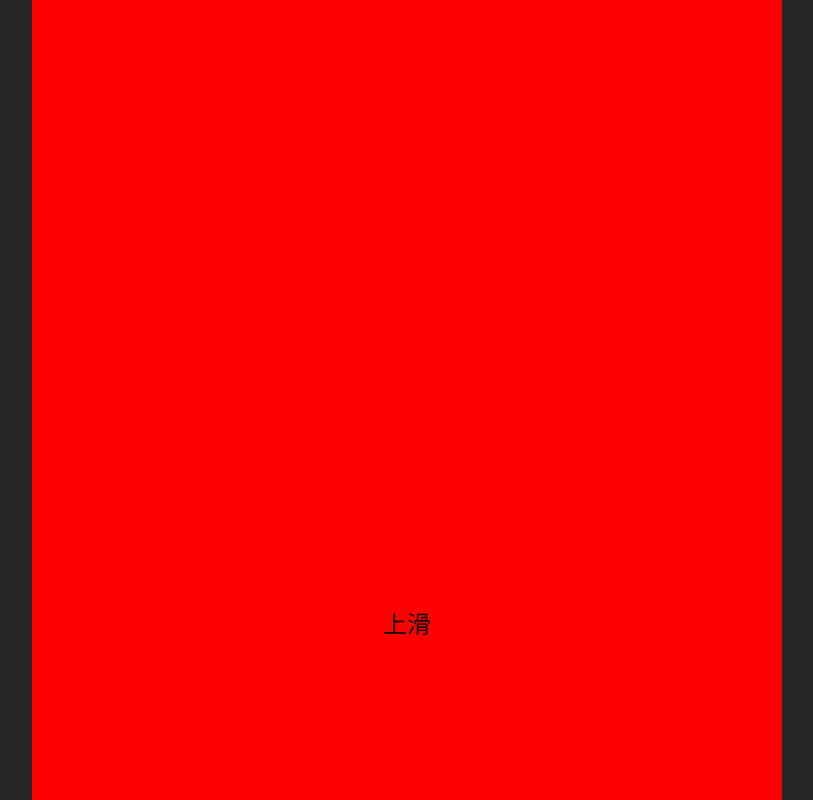
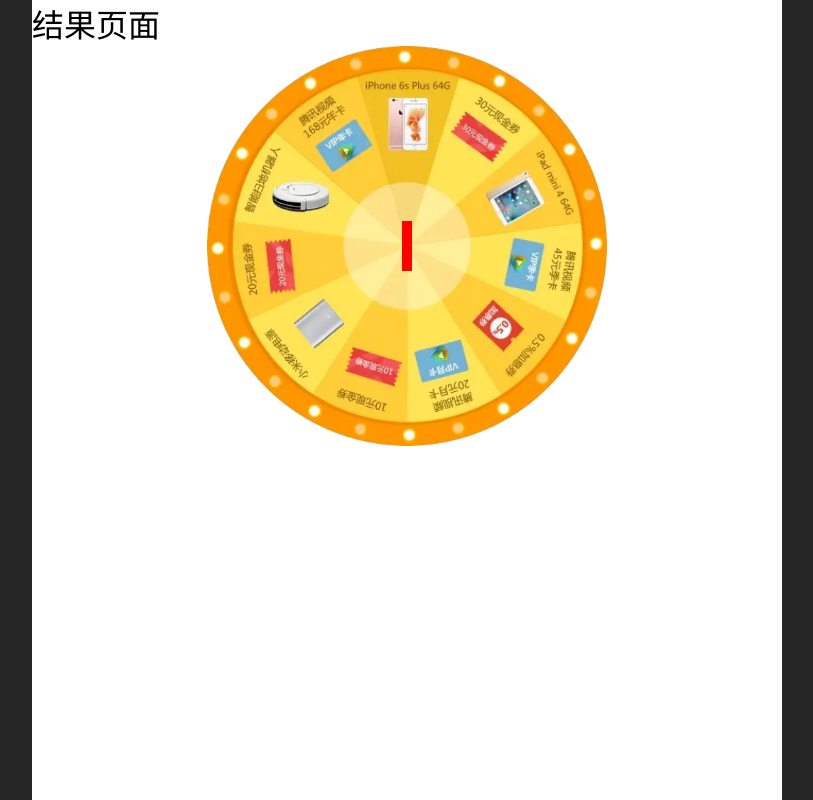
Before and after one commit to LeoonLiang/vue-answer, a Vue app: page / in a window 1280 px wide. Shown: the whole page, without its empty margins (233-1046 px from the left). Built offline with nearby package versions, Linux system fonts and the light colour scheme.

Commit message:
feat: 转盘中

```diff
--- a/src/App.vue
+++ b/src/App.vue
@@ -1,22 +1,43 @@
 <template>
   <div id="app">
-    <SlideTopCard></SlideTopCard>
+    <Question
+      v-if="current === 1"
+      @end="hanledEnd"
+    ></Question>
+    <ResultPage v-if="current === 0"></ResultPage>
   </div>
 </template>
 
 <script>
-import SlideTopCard from '@/components/SlideTopCard'
+import Question from '@/components/QuestionList'
+import ResultPage from '@/components/ResultPage'
 export default {
   name: 'App',
   components: {
-    SlideTopCard
+    Question,
+    ResultPage
+  },
+  data() {
+    return {
+      current: 0
+    }
+  },
+  methods: {
+    hanledEnd(res) {
+      console.log(res)
+      this.next()
+    },
+    next() {
+      this.current += 1
+    }
   }
 }
 </script>
 
 <style lang="scss">
-  .app {
-    width: 100%;
-    height: 100%;
-  }
+#app {
+  position: relative;
+  width: 100%;
+  height: 100%;
+}
 </style>
--- /dev/null
+++ b/src/components/QuestionList/index.vue
@@ -0,0 +1,137 @@
+<template>
+  <div class="question-list">
+    <div
+      v-for="(item, index) in questionList"
+      :key="index"
+      class="question-item"
+      :class="{
+        read: result.length > index,
+        active: current === index
+      }"
+      :style="{
+        zIndex: questionList.length - index
+      }"
+    >
+      <div>{{ item.title }}</div>
+      <div class="choose-options">
+        <div
+          v-for="itm in optionsList"
+          :key="itm.value"
+          class="choose-options-item"
+          @click="chooseAnswer(index, itm)"
+        >
+          {{ itm.label }}
+        </div>
+      </div>
+    </div>
+  </div>
+</template>
+
+<script>
+const optionsList = [
+  {
+    label: '同意',
+    value: 'yes',
+  },
+  {
+    label: '一般',
+    value: 'normal'
+  },
+  {
+    label: '反对',
+    value: 'no'
+  }
+]
+export default {
+  name: 'QuestionList',
+  props: {
+    questionList: {
+      type: Array,
+      default() {
+        return [
+          {
+            title: '题目1'
+          },
+          {
+            title: '题目2'
+          },
+          {
+            title: '题目3'
+          },
+          {
+            title: '题目4'
+          },
+          {
+            title: '题目5'
+          }
+        ]
+      }
+    }
+  },
+  data() {
+    return {
+      current: 0,
+      result: [],
+      optionsList
+    }
+  },
+  computed: {
+    isLast() {
+      return this.current === this.questionList.length - 1
+    }
+  },
+  methods: {
+    chooseAnswer(index, item) {
+      this.result[index] = item.value
+      if (this.isLast) {
+        this.$emit('end', this.result)
+      } else {
+        this.current = this.current + 1
+      }
+    }
+  }
+}
+</script>
+
+<style lang="scss" scoped>
+  .question-list {
+    padding-top: 100px;
+    height: 200rem;
+    overflow: hidden;
+    position: relative;
+  }
+  .question-item {
+    width: 300rem;
+    margin: 0 auto;
+    padding: 12rem;
+    box-sizing: border-box;
+    border-radius: 8rem;
+    height: 200rem;
+    transition: all 0.5s;
+    position: absolute;
+    left: 50%;
+    top: 50%;
+    margin-left: -150rem;
+    background-color: #fff;
+    margin-top: -100rem;
+    z-index: 0;
+    transform: scaleX(90%) translateY(3%);
+    &:last-child {
+      box-shadow: 0px 0px 20px rgba(0, 0, 0, 0.04), 0px 4px 8px rgba(0, 0, 0, 0.06);
+    }
+    &.active {
+      // z-index: 1;
+      box-shadow: 0px 0px 20px rgba(0, 0, 0, 0.04), 0px 4px 8px rgba(0, 0, 0, 0.06);
+      transform: scale(1) translateY(0);
+    }
+    &.read {
+      transform: translateY(-100%);
+      opacity: 0;
+      z-index: 2;
+    }
+  }
+  .choose-options-item {
+    font-size: 12rem;
+    cursor: pointer;
+  }
+</style>
--- /dev/null
+++ b/src/components/ResultPage/index.vue
@@ -0,0 +1,17 @@
+<template>
+  <div>
+    结果页面
+    <Turntable></Turntable>
+  </div>
+</template>
+
+<script>
+import Turntable from '../Turntable'
+export default {
+  name: 'ResultPage',
+  components: { Turntable },
+  data() {
+    return {}
+  }
+}
+</script>
--- a/src/components/SlideTopCard/index.vue
+++ b/src/components/SlideTopCard/index.vue
@@ -1,5 +1,7 @@
+<!-- 上滑封面 -->
 <template>
   <div
+    v-if="hide"
     ref="SlideTopCard"
     class="slide-top-card"
     :style="{
@@ -19,11 +21,12 @@
         startPosY: 0,
         endPosY: 0,
         dis: 0,
-        animateClass: false
+        animateClass: false,
+        hide: false
       }
     },
     mounted() {
-      if (document.body.clientHeight > 800) {
+      if (window.innerWidth > 800) {
         this.addMouseSlide()
       } else {
         this.addTouchSlide()
@@ -32,6 +35,9 @@
     methods: {
       addMouseSlide() {
         const dom = this.$refs.SlideTopCard
+        if (!dom) {
+          return
+        }
         dom.addEventListener('mousedown', this.mouseDown)
       },
       mouseDown(e) {
@@ -52,6 +58,9 @@
       },
       addTouchSlide() {
         const dom = this.$refs.SlideTopCard
+        if (!dom) {
+          return
+        }
         dom.addEventListener('touchstart', this.touchStart)
         dom.addEventListener('touchmove', this.touchMove)
         dom.addEventListener('touchend', this.touchEnd)
@@ -68,7 +77,8 @@
       },
       touchEnd() {
         this.animateClass = true
-        const pageHeight = document.body.clientHeight
+        const pageHeight = window.innerHeight
+        console.log(74, this.dis, pageHeight)
         if (this.dis > pageHeight / 2) {
           this.slideToTop()
         } else {
@@ -81,10 +91,13 @@
         this.dis = 0
       },
       slideToTop() {
-        const pageHeight = document.body.clientHeight
+        const pageHeight = window.innerHeight
         this.startPosY = 0
         this.endPosY = 0
         this.dis = pageHeight
+        setTimeout(() => {
+          this.hide = false
+        }, 1000);
       }
     }
   }
@@ -98,6 +111,10 @@
     box-sizing: border-box;
     font-size: 16rem;
     position: relative;
+    cursor: grab;
+    position: absolute;
+    top: 0;
+    left: 0;
   }
   .slide-tips {
     position: absolute;
@@ -105,5 +122,6 @@
     bottom: 20%;
     transform: translateX(-50%);
     font-size: 12rem;
+    color: #FFF;
   }
 </style>
--- /dev/null
+++ b/src/components/Turntable/index.vue
@@ -0,0 +1,52 @@
+<template>
+  <div class="turntable">
+    <img
+      ref="wheelRef"
+      :src="Wheel"
+      class="wheel"
+    >
+    <div class="pointer">
+
+    </div>
+  </div>
+</template>
+<script>
+import Wheel from '@/assets/wheel.png'
+export default {
+  name: 'TurntableComponent',
+  data() {
+    return {
+      Wheel
+    }
+  },
+  methods: {
+
+  }
+}
+</script>
+
+<style lang="scss">
+  .turntable {
+    position: relative;
+    height: 200rem;
+    width: 100%;
+  }
+  .wheel {
+    width: 200rem;
+    height: 200rem;
+    position: absolute;
+    left: 50%;
+    top: 50%;
+    margin-left: -100rem;
+    margin-top: -100rem;
+  }
+  .pointer {
+    width: 10px;
+    height: 50px;
+    background-color: red;
+    position: absolute;
+    left: 50%;
+    top: 50%;
+    transform: translate(-50%, -50%);
+  }
+</style>
--- a/src/styles/common.scss
+++ b/src/styles/common.scss
@@ -5,9 +5,12 @@
 html {
   font-size: 0.2666vw; // 375px / 100vw / 100
   background-color: rgba(0, 0, 0, 0.85);
+  height: 100%;
 }
 body {
   background-color: #fff;
+  height: 100%;
+  font-size: 16rem;
 }
 
 @media screen and (min-width: 750px) {
```
Also changed, not shown: src/assets/wheel.png (added).
